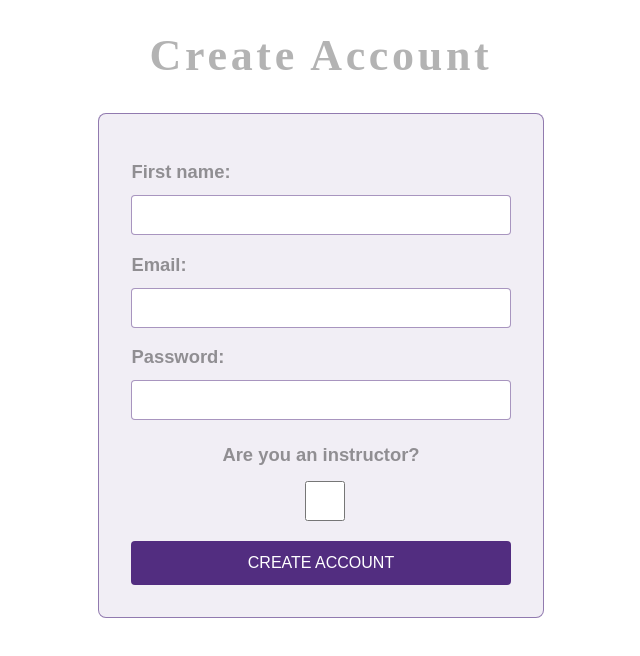
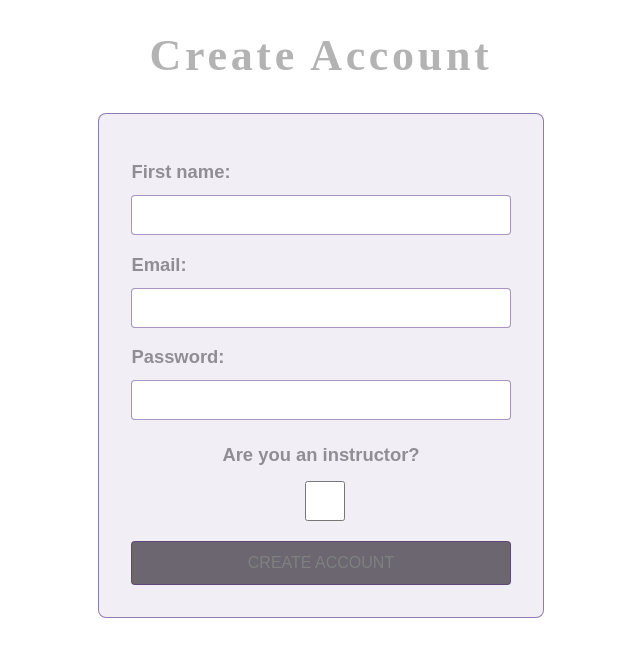
Before and after one commit to lambda-ttweb48-anywherefitness/client, a React (Create React App) app: page /register in a window 1280 px wide. Shown: the top 656 px of the page, without its empty margins (319-959 px from the left). Built offline with nearby package versions, Linux system fonts and the light colour scheme.

Commit message:
added a few features

```diff
--- a/src/components/Login/LoginForm.js
+++ b/src/components/Login/LoginForm.js
@@ -118,4 +118,36 @@ const FormDiv = styled.div`
         display: block;
         margin-top: 1rem;
     }
+
+    button:hover {
+        width: 100%;
+        height: 2.75rem;
+        border-radius: 4px;
+        outline: none;
+        margin: auto;
+        text-transform: uppercase;
+        background-color: #522d80;
+        color: black;
+        font-size: 1rem;
+        border: 0.5px solid rgba(82, 45, 128, 0.5);
+        font-family: "Montserrat", sans-serif;
+        display: block;
+        margin-top: 1rem;
+    }
+
+    button:disabled {
+        width: 100%;
+        height: 2.75rem;
+        border-radius: 4px;
+        outline: none;
+        margin: auto;
+        text-transform: uppercase;
+        background-color: #6b6670;
+        color: grey;
+        font-size: 1rem;
+        border: 0.5px solid rgba(82, 45, 128, 0.5);
+        font-family: "Montserrat", sans-serif;
+        display: block;
+        margin-top: 1rem;
+    }
 `;
--- a/src/components/Register/RegisterForm.js
+++ b/src/components/Register/RegisterForm.js
@@ -17,9 +17,7 @@ export default function LoginForm(props) {
 
     return (
         <div>
-            <H1style>
-                Create Account
-            </H1style>
+            <H1style>Create Account</H1style>
             <FormDiv>
                 <form onSubmit={onSubmit}>
                     <div>
@@ -65,8 +63,7 @@ export default function LoginForm(props) {
                                 onChange={onChange}
                                 value={values.instructor}
                                 name="instructor"
-                                type="checkbox"
-                                ></input>
+                                type="checkbox"></input>
                         </label>
                     </div>
                     <div>
@@ -106,6 +103,38 @@ const ButtonStyle = styled.button`
     font-family: "Montserrat", sans-serif;
     display: block;
     margin-top: 1rem;
+
+    :hover {
+        width: 100%;
+        height: 2.75rem;
+        border-radius: 4px;
+        outline: none;
+        margin: auto;
+        text-transform: uppercase;
+        background-color: #522d80;
+        color: black;
+        font-size: 1rem;
+        border: 0.5px solid rgba(82, 45, 128, 0.5);
+        font-family: "Montserrat", sans-serif;
+        display: block;
+        margin-top: 1rem;
+    }
+
+    :disabled {
+        width: 100%;
+        height: 2.75rem;
+        border-radius: 4px;
+        outline: none;
+        margin: auto;
+        text-transform: uppercase;
+        background-color: #6b6670;
+        color: grey;
+        font-size: 1rem;
+        border: 0.5px solid rgba(82, 45, 128, 0.5);
+        font-family: "Montserrat", sans-serif;
+        display: block;
+        margin-top: 1rem;
+    }
 `;
 
 const FormDiv = styled.div`
```
